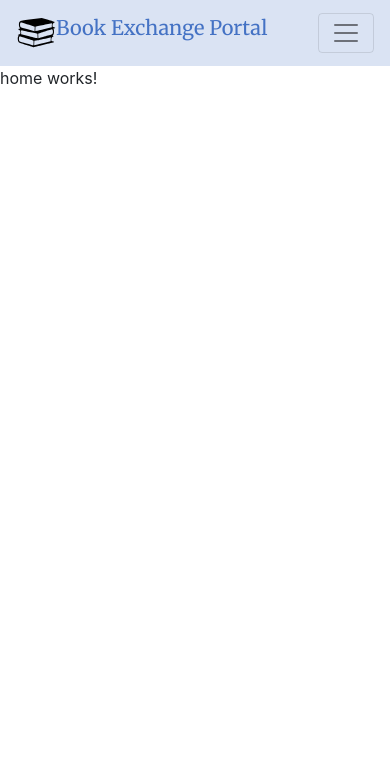
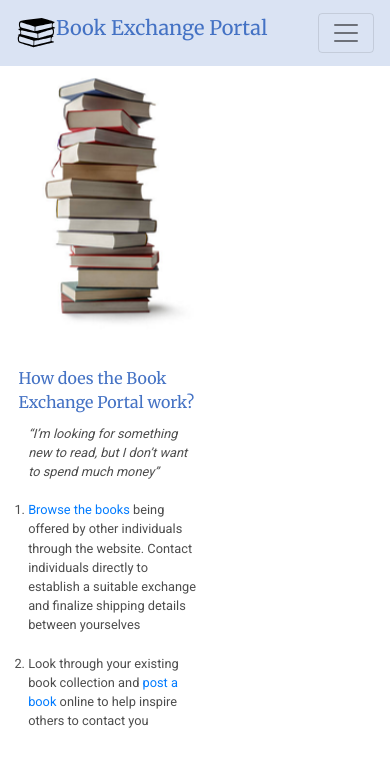
Before and after one commit to jjmchew/bookexchange, an Angular app: page /home in a window 390 px wide. Shown: the top 766 px of the page. Built offline with nearby package versions, Linux system fonts and the light colour scheme.

Commit message:
fixed responsive breakpoints, added homepage

```diff
--- a/src/app/bookdetails/bookdetails.component.css
+++ b/src/app/bookdetails/bookdetails.component.css
@@ -1,17 +1,50 @@
 .imgDiv {
-  width: 48%;
+  width: 30%;
   height: auto;
   float: left;
   margin: 1%;
 }
 
-.info {
-  width: 48%;
+.info-1 {
+  width: 66%;
   float: left;
-  margin: 1%;
+}
+
+.info-header {
+  width: 30%;
+  float: left;
+  font-style: normal;
+}
+
+.info-data {
+  font-weight: bold;
+  width: 65%;
+  float: left;
+}
+
+@media (max-width: 500px) {
+  .sm-info-1 {
+    width: 80%;
+  }
+
+  .sm-info-header {
+    width: 100%;
+    margin-top: 2%;
+    font-style: normal;
+  }
+
+  .sm-info-data {
+    font-weight: bold;
+    width: 100%;
+  }
+
+  .sm-imgDiv {
+    width: 80%;
+    height: auto;
+  }
 }
 
 h5 {
-  font-style: bold;
+  font-weight: bold;
   margin: 0px;
 }
--- a/src/app/bookdetails/bookdetails.component.html
+++ b/src/app/bookdetails/bookdetails.component.html
@@ -1,12 +1,27 @@
 <div>
-  <img class="imgDiv" src="{{ selectedBook.coversrc }}" />
-  <div class="info">
+  <img class="imgDiv sm-imgDiv" src="{{ selectedBook.coversrc }}" />
+  <div class="info-1 sm-info1">
     <h5>{{ selectedBook.title }}</h5>
 
     by {{ selectedBook.author }} <br />
     published {{ selectedBook.publishdate }} <br />
-    contact: {{ selectedBook.contact }} <br />
-    phone: {{ selectedBook.phone }} <br />
-    email: {{ selectedBook.email }} <br />
+    <div class="info-1 sm-info1" style="padding-top: 5%;">
+      {{ selectedBook.category }}
+    </div>
+
+    <div class="info-1 sm-info1" style="padding-top: 15%;">
+      <span class="info-header sm-info-header"> contact:</span>
+      <span class="info-data sm-info-header">{{ selectedBook.contact }}</span>
+    </div>
+
+    <div class="info-1 sm-info1">
+      <span class="info-header sm-info-header"> phone:</span>
+      <span class="info-data sm-info-data">{{ selectedBook.phone }}</span>
+    </div>
+
+    <div class="info-1 sm-info1">
+      <span class="info-header sm-info-header"> email:</span>
+      <span class="info-data sm-info-data">{{ selectedBook.email }}</span>
+    </div>
   </div>
 </div>
--- a/src/app/browsebooks/browsebooks.component.css
+++ b/src/app/browsebooks/browsebooks.component.css
@@ -1,9 +1,11 @@
 .container {
+  display: block;
   width: 100%;
   /* background-color: red; */
 }
 
 .row {
+  display: block;
   width: 100%;
   /* max-width: 960px; */
   /* for desktop view */
@@ -27,7 +29,6 @@
   box-sizing: border-box;
   height: 20px;
   padding: 1%;
-  /* to visualize */
   float: left;
   margin: 1%;
   /* padding-bottom: 10%; */
@@ -37,17 +38,8 @@
   font-family: 'Roboto', sans-serif;
 }
 
-.m-grid-4 {
-  width: 25%;
-}
-.m-grid-3 {
-  width: 30%;
-}
 .m-grid-2 {
   width: 48%;
-}
-.m-grid-1 {
-  width: 98%;
 }
 
 .img-m {
@@ -57,7 +49,7 @@
   margin: 5px;
 }
 
-@media (max-width: 500px) {
+@media (max-width: 576px) {
   .sm-grid-1 {
     width: 100%;
   }
@@ -68,25 +60,11 @@
   }
 }
 
-@media (min-width: 960px) {
-  .d-grid-8 {
-    width: 10.5%;
-  }
-  .d-grid-6 {
-    width: 16%;
-  }
+@media (min-width: 992px) {
   .d-grid-4 {
     width: 23%;
   }
-  .d-grid-3 {
-    width: 33%;
-  }
-  .d-grid-2 {
-    width: 48%;
-  }
-  .d-grid-1 {
-    width: 98%;
-  }
+
   .img-d {
     width: 45%;
     height: auto;
@@ -98,12 +76,3 @@
   position: relative;
   padding-top: 5%;
 }
-
-h5 {
-  font-style: bold;
-  font-size: 0.9em;
-}
-
-h6 {
-  font-size: 0.7em;
-}
--- a/src/app/browsebooks/browsebooks.component.html
+++ b/src/app/browsebooks/browsebooks.component.html
@@ -10,7 +10,7 @@
       (click)="open(book)"
     >
       <img class="img-m img-d" src="{{ book.coversrc }}" />
-      <h5>{{ book.title }}</h5>
+      <div class="jch5">{{ book.title }}</div>
       <h6>by {{ book.author }}</h6>
       <h6 class="bookCategory">{{ book.category }}</h6>
     </div>
--- a/src/app/home/home.component.css
+++ b/src/app/home/home.component.css
@@ -0,0 +1,107 @@
+.container {
+  display: block;
+  width: 100%;
+  /* background-color: red; */
+}
+
+.row {
+  display: block;
+  width: 100%;
+  /* max-width: 960px; */
+  /* for desktop view */
+  margin: 0 auto;
+  /* outline: 1px solid rgb(218, 227, 243); */
+  /* to visualize our element */
+  font-family: 'Merriweather', serif;
+}
+
+/* clearfix set against the row class for convenience */
+.row:before,
+.row:after {
+  content: ' ';
+  display: table;
+}
+.row:after {
+  clear: both;
+}
+
+.grid {
+  box-sizing: border-box;
+  height: 20px;
+  padding: 1%;
+  /* to visualize */
+  float: left;
+  margin: 0px;
+  /* padding-bottom: 10%; */
+  outline: 0px solid rgb(218, 227, 243);
+  height: auto;
+  /* overflow: hidden; */
+  font-family: 'Roboto', sans-serif;
+}
+
+.m-col1 {
+  width: 40%;
+  margin: 1%;
+}
+.m-col2 {
+  width: 55%;
+  margin-top: 5%;
+}
+
+.img-m {
+  width: 100%;
+  height: auto;
+  float: left;
+  margin: 0px;
+}
+
+@media (max-width: 500px) {
+  .sm-col1 {
+    width: 100%;
+  }
+
+  .img-sm {
+    display: block;
+    margin-left: auto;
+    margin-right: auto;
+    width: 50%;
+    height: auto;
+    /* visibility: hidden; */
+  }
+}
+
+@media (min-width: 960px) {
+  .d-col1 {
+    width: 20%;
+  }
+  .d-col2 {
+    width: 72%;
+    margin-top: 3%;
+  }
+
+  .img-d {
+    width: 100%;
+    height: auto;
+    float: left;
+  }
+}
+
+.bookCategory {
+  position: relative;
+  padding-top: 5%;
+}
+
+.quote {
+  font-family: 'Roboto', sans-serif;
+  font-size: 0.8em;
+  padding: 5%;
+  font-style: italic;
+  color: rgba(0, 0, 0, 0.7);
+}
+
+.instructions {
+  color: rgba(0, 0, 0, 0.7);
+  font-family: 'Roboto', sans-serif;
+  font-size: 0.8em;
+  padding: 5%;
+}
--- a/src/app/home/home.component.html
+++ b/src/app/home/home.component.html
@@ -1,3 +1,31 @@
-<p>
-  home works!
-</p>
+<div class="container">
+  <div class="grid m-col1 sm-col1 d-col1">
+    <img class="img-m img-sm img-d" src="./assets/bookstack.png" />
+  </div>
+  <!-- close div.grid.col1 -->
+  <div class="grid m-col2 sm-col2 d-col2">
+    <div style="color: rgb(68,114,196); font-family: 'Merriweather', serif;">
+      How does the Book Exchange Portal work?
+    </div>
+    <div class="quote">
+      “I’m looking for something new to read, but I don’t want to spend much
+      money”
+    </div>
+    <ol class="instructions">
+      <li>
+        <a routerLink="/browsebooks">Browse the books</a> being offered by other
+        individuals through the website. Contact individuals directly to
+        establish a suitable exchange and finalize shipping details between
+        yourselves
+      </li>
+      <br />
+      <li>
+        Look through your existing book collection and
+        <a routerLink="/addbooks">post a book</a> online to help inspire others
+        to contact you
+      </li>
+    </ol>
+  </div>
+  <!-- close div.grid.col2 -->
+</div>
+<!-- close div.container -->
--- a/src/app/modal/modal.component.html
+++ b/src/app/modal/modal.component.html
@@ -1,7 +1,9 @@
 <div role="document" class="modal-dialog">
   <div class="modal-content">
     <div class="modal-header">
-      <h4 class="modal-title">{{ title }}</h4>
+      <h6 class="modal-title">
+        Contact the person below to arrange a book exchange
+      </h6>
       <button
         type="button"
         class="close"
--- a/src/index.html
+++ b/src/index.html
@@ -2,7 +2,7 @@
 <html lang="en">
   <head>
     <meta charset="utf-8" />
-    <title>Bookexchange1</title>
+    <title>Book Exchange Portal</title>
     <base href="/" />
 
     <meta name="viewport" content="width=device-width, initial-scale=1" />
--- a/src/styles.css
+++ b/src/styles.css
@@ -1 +1,9 @@
 /* You can add global styles to this file, and also import other style files */
+.jch5 {
+  font-weight: bold;
+  font-size: 0.9em;
+}
+
+.jch6 {
+  font-size: 0.7em;
+}
```
Also changed, not shown: src/assets/bookstack.png (added), usingGitHub.txt (deleted), 1 other file (tests, documents, lock files or other folders).
